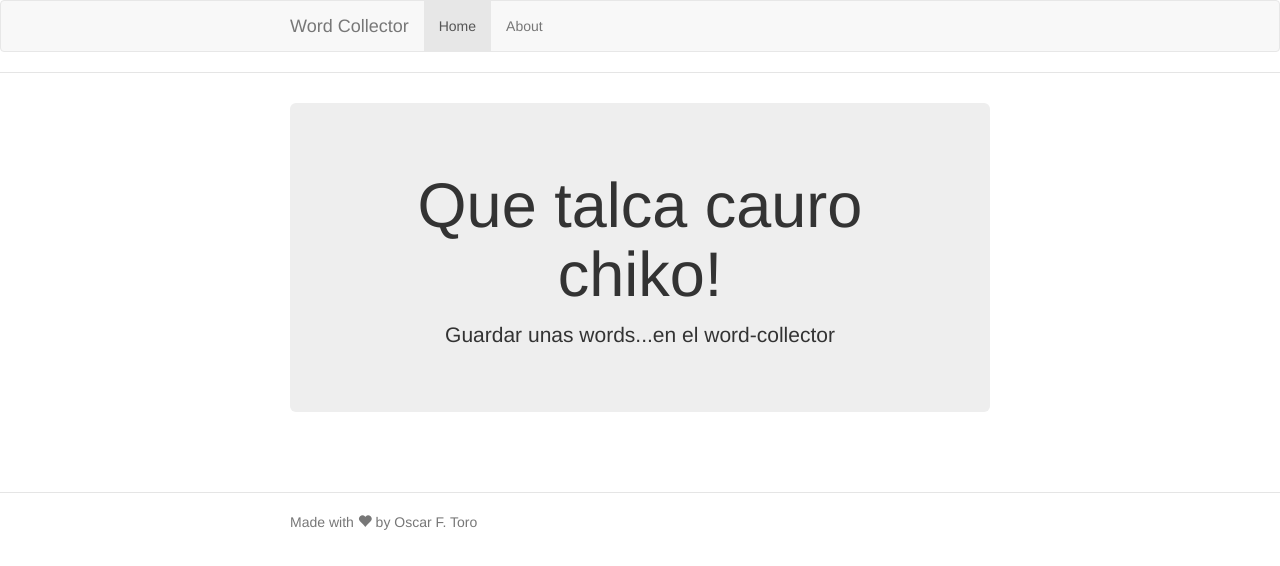
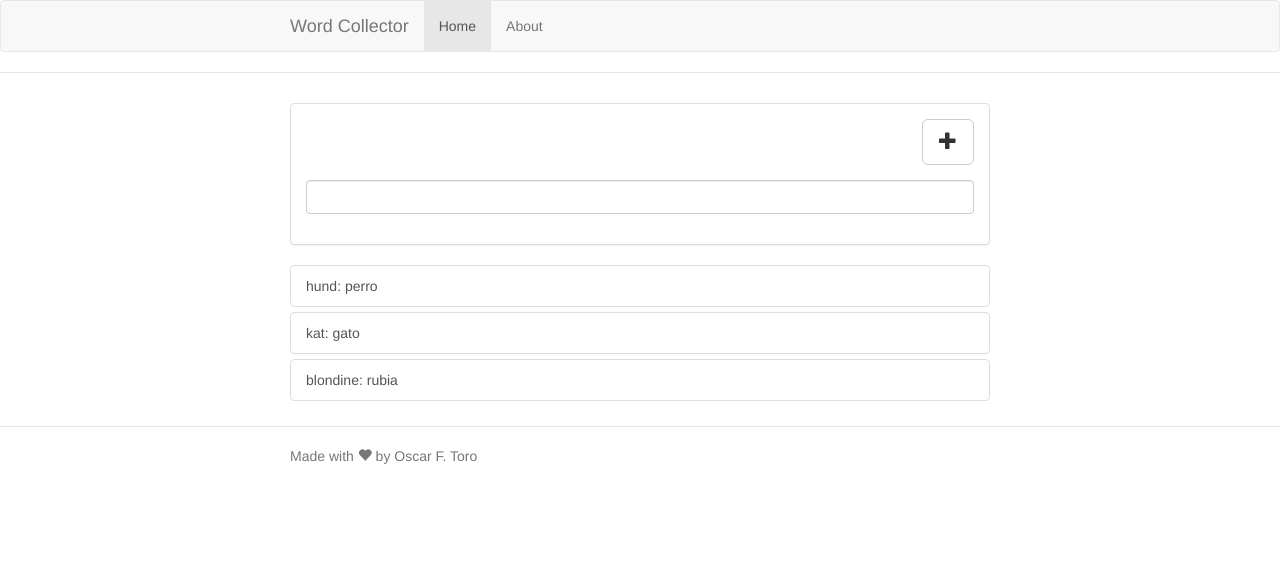
Before and after one commit to oscarfelipe/word_collector-ng-ui, a website: page app/index.html at #/word in a window 1280 px wide. Drawn offline with nearby package versions, Linux system fonts and the light colour scheme; some packages are replaced by stand-ins of ours; files that its build step writes are made by us from their sources.

Commit message:
refactor route addword for word and add a form to add words :)

```diff
--- a/app/scripts/app.js
+++ b/app/scripts/app.js
@@ -27,6 +27,10 @@ angular
         templateUrl: 'views/about.html',
         controller: 'AboutCtrl'
       })
+      .when('/word',{
+          templateUrl: '../views/word.html',
+          controller:'AddCtrl'
+        })
       .otherwise({
         redirectTo: '/'
       });
--- a/app/scripts/controllers/main.js
+++ b/app/scripts/controllers/main.js
@@ -8,10 +8,16 @@
  * Controller of the clientApp
  */
 angular.module('clientApp')
-  .controller('MainCtrl', function ($scope) {
+  .controller('MainCtrl', function ($scope,$location) {
     $scope.awesomeThings = [
       'HTML5 Boilerplate',
       'AngularJS',
       'Karma'
     ];
+    $scope.addWord = function(){
+      $location.path('/addwords');
+    };
+    $scope.words = [{title:"hund",definition:"perro"},{title:"kat",definition:"gato"},
+        {title:"blondine",definition:"rubia"}];
+
   });
--- a/app/styles/main.css
+++ b/app/styles/main.css
@@ -52,11 +52,14 @@ body {
 }
 
 /* Supporting marketing content */
-.marketing {
-  margin: 40px 0;
+.wordlist {
+  margin: 20px 0;
 }
-.marketing p + h4 {
+.wordlist p + h4 {
   margin-top: 28px;
+}
+.wordlist .list-group{
+  margin-bottom: 5px;
 }
 
 /* Responsive: Portrait tablets and up */
--- a/app/views/main.html
+++ b/app/views/main.html
@@ -1,12 +1,34 @@
-<div class="jumbotron">
-  <h1>Que talca cauro chiko!</h1>
-  <p class="lead">
+<div class="panel panel-default">
+  <div class="panel-body">
 
-    Guardar unas words...en el word-collector
-  </p>
+   <form>
+     <div class="form-group pull-right">
+       <a class="btn btn-default btn-lg" href="#/word">
+         <span class="glyphicon glyphicon-plus"></span>
+       </a>
+
+
+       </button>
+     </div>
+     <div class="form-group">
+       <input type="text" class="form-control">
+     </div>
+
+
+   </form>
+
+  </div>
 
 </div>
 
-<div class="row marketing">
+<div class="row wordlist">
+
+  <div class="list-group" ng-repeat="word in words">
+
+    <a href="#" class="list-group-item">
+      {{word.title}}: {{word.definition}}
+    </a>
+
+  </div>
 
 </div>
```
Also changed, not shown: app/scripts/controllers/addController.js (added, +17 -0 lines), app/views/word.html (added, +32 -0 lines).
